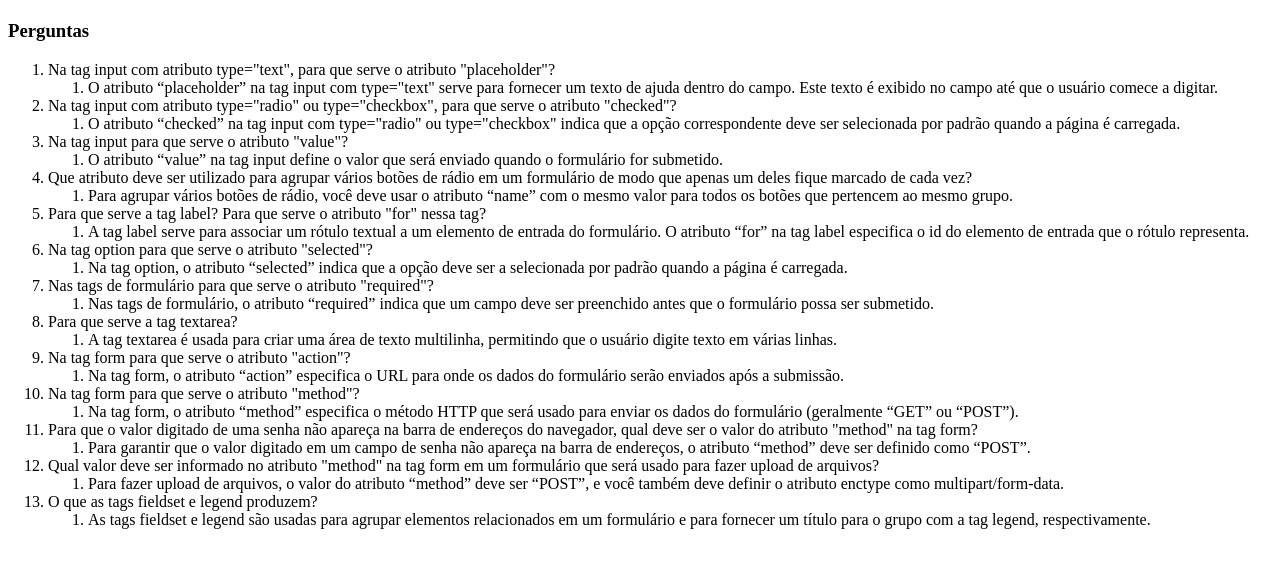
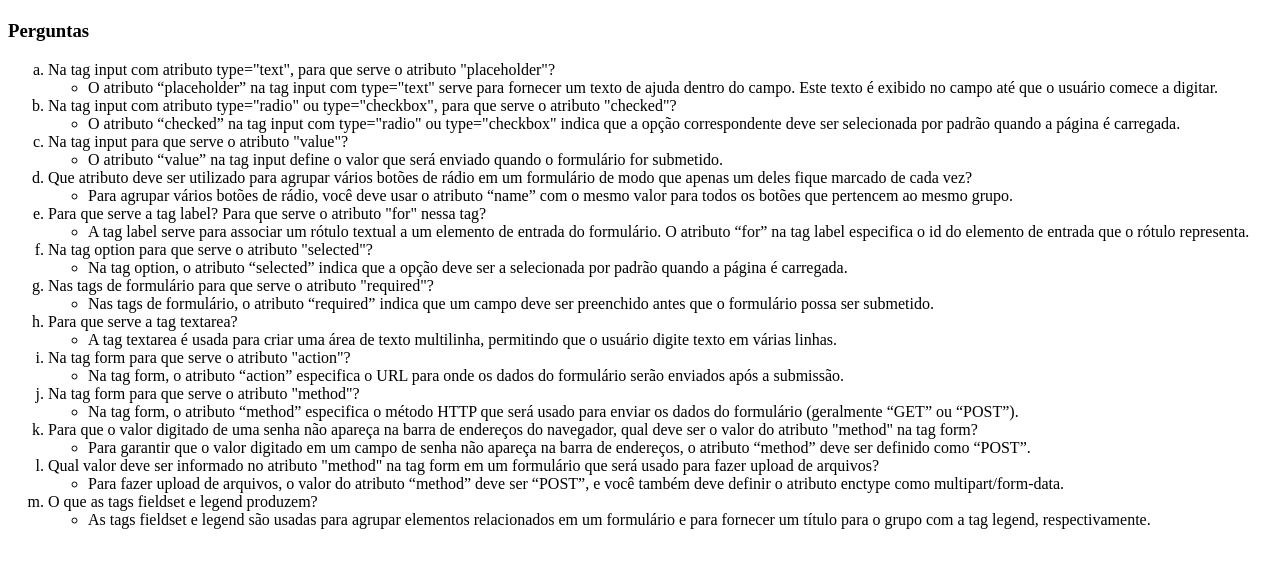
Before and after one commit to caua1701/formulario-html, a plain HTML site: page index.html in a window 1280 px wide. Shown: the part 220-788 px from the top of the page. Drawn offline with Linux system fonts and the light colour scheme.

Commit message:
Alteração

```diff
--- a/index.html
+++ b/index.html
@@ -22,83 +22,83 @@
 
     <h3>Perguntas</h3>
 
-    <ol>
+    <ol type="a">
         <li>Na tag input com atributo type="text", para que serve o atributo "placeholder"?
-            <ol>
+            <ul>
                 <li>O atributo “placeholder” na tag input com type="text" serve para fornecer um texto de ajuda dentro do campo. Este texto é exibido no campo até que o usuário comece a digitar.</li>
-            </ol>
+            </ul>
         </li>
 
         <li> Na tag input com atributo type="radio" ou type="checkbox", para que serve o atributo "checked"?
-            <ol>
+            <ul>
                 <li>O atributo “checked” na tag input com type="radio" ou type="checkbox" indica que a opção correspondente deve ser selecionada por padrão quando a página é carregada.</li>
-            </ol>
+            </ul>
         </li>
 
         <li>Na tag input para que serve o atributo "value"?
-            <ol>
+            <ul>
                 <li>O atributo “value” na tag input define o valor que será enviado quando o formulário for submetido.</li>
-            </ol>
+            </ul>
         </li>
 
         <li>Que atributo deve ser utilizado para agrupar vários botões de rádio em um formulário de modo que apenas um deles fique marcado de cada vez?
-            <ol>
+            <ul>
                 <li>Para agrupar vários botões de rádio, você deve usar o atributo “name” com o mesmo valor para todos os botões que pertencem ao mesmo grupo.</li>
-            </ol>
+            </ul>
         </li>
 
         <li>Para que serve a tag label? Para que serve o atributo "for" nessa tag?
-            <ol>
+            <ul>
                 <li>A tag label serve para associar um rótulo textual a um elemento de entrada do formulário. O atributo “for” na tag label especifica o id do elemento de entrada que o rótulo representa.</li>
-            </ol>
+            </ul>
         </li>
 
         <li>Na tag option para que serve o atributo "selected"?
-            <ol>
+            <ul>
                 <li>Na tag option, o atributo “selected” indica que a opção deve ser a selecionada por padrão quando a página é carregada.</li>
-            </ol>
+            </ul>
         </li>
 
         <li>Nas tags de formulário para que serve o atributo "required"?
-            <ol>
+            <ul>
                 <li>Nas tags de formulário, o atributo “required” indica que um campo deve ser preenchido antes que o formulário possa ser submetido.</li>
-            </ol>
+            </ul>
         </li>
 
         <li>Para que serve a tag textarea?
-            <ol>
+            <ul>
                 <li>A tag textarea é usada para criar uma área de texto multilinha, permitindo que o usuário digite texto em várias linhas.</li>
-            </ol>
+            </ul>
         </li>
 
         <li>Na tag form para que serve o atributo "action"?
-            <ol>
+            <ul>
                 <li>Na tag form, o atributo “action” especifica o URL para onde os dados do formulário serão enviados após a submissão.</li>
-            </ol>
+            </ul>
         </li>
 
         <li>Na tag form para que serve o atributo "method"?
-            <ol>
+            <ul>
                 <li>Na tag form, o atributo “method” especifica o método HTTP que será usado para enviar os dados do formulário (geralmente “GET” ou “POST”).</li>
-            </ol>
+            </ul>
         </li>
 
         <li>Para que o valor digitado de uma senha não apareça na barra de endereços do navegador, qual deve ser o valor do atributo "method" na tag form?
-            <ol>
+            <ul>
                 <li>Para garantir que o valor digitado em um campo de senha não apareça na barra de endereços, o atributo “method” deve ser definido como “POST”.</li>
-            </ol>
+            </ul>
         </li>
 
         <li>Qual valor deve ser informado no atributo "method" na tag form em um formulário que será usado para fazer upload de arquivos?
-            <ol>
+            <ul>
                 <li>Para fazer upload de arquivos, o valor do atributo “method” deve ser “POST”, e você também deve definir o atributo enctype como multipart/form-data.</li>
-            </ol>
+            </ul>
         </li>
 
         <li>O que as tags fieldset e legend produzem?
-            <ol>
+            <ul>
                 <li>As tags fieldset e legend são usadas para agrupar elementos relacionados em um formulário e para fornecer um título para o grupo com a tag legend, respectivamente.</li>
-            </ol>
+            </ul>
         </li>
     </ol>
 
```
Also changed, not shown: formulario.html (+1 -1 lines).
